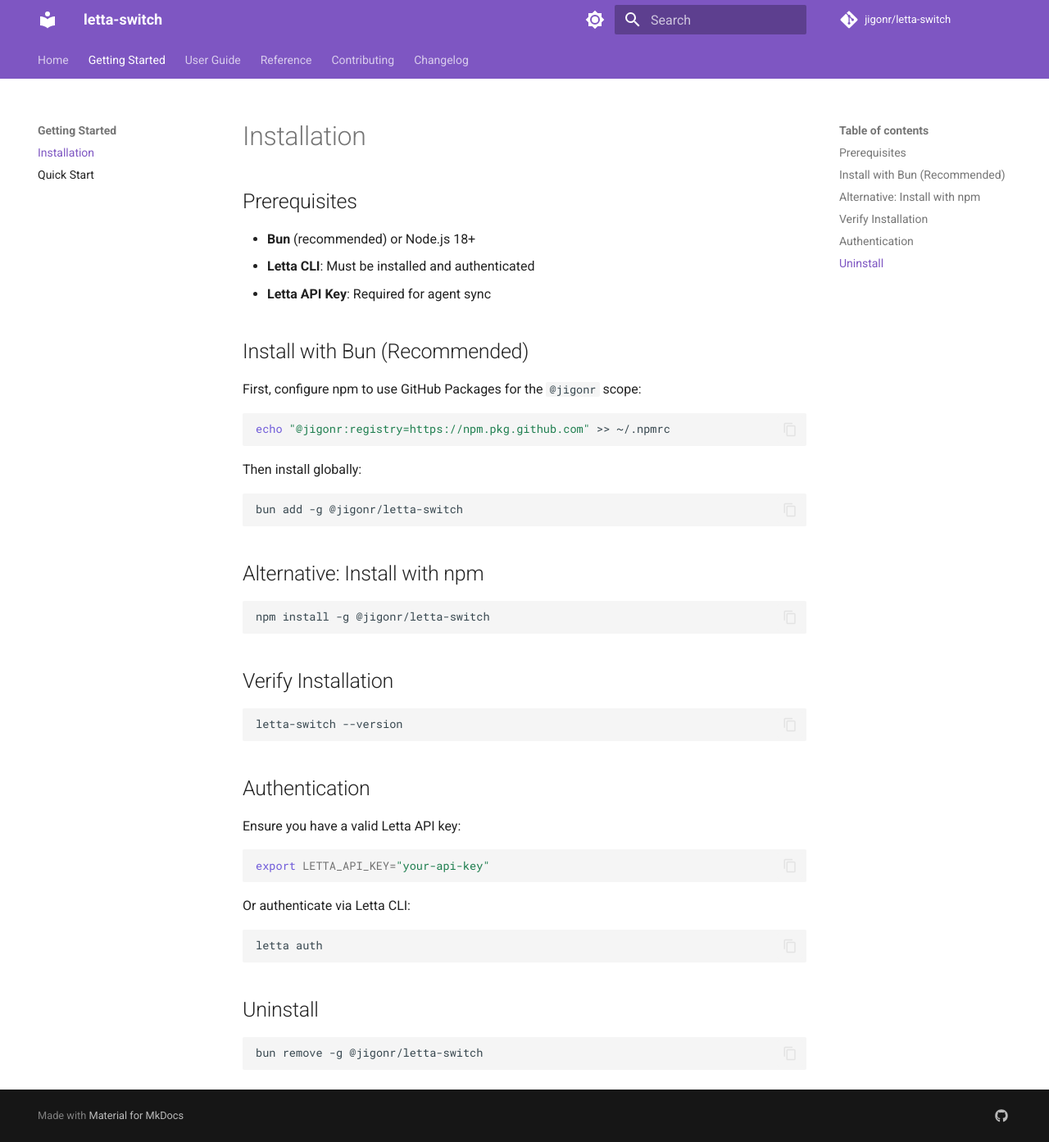
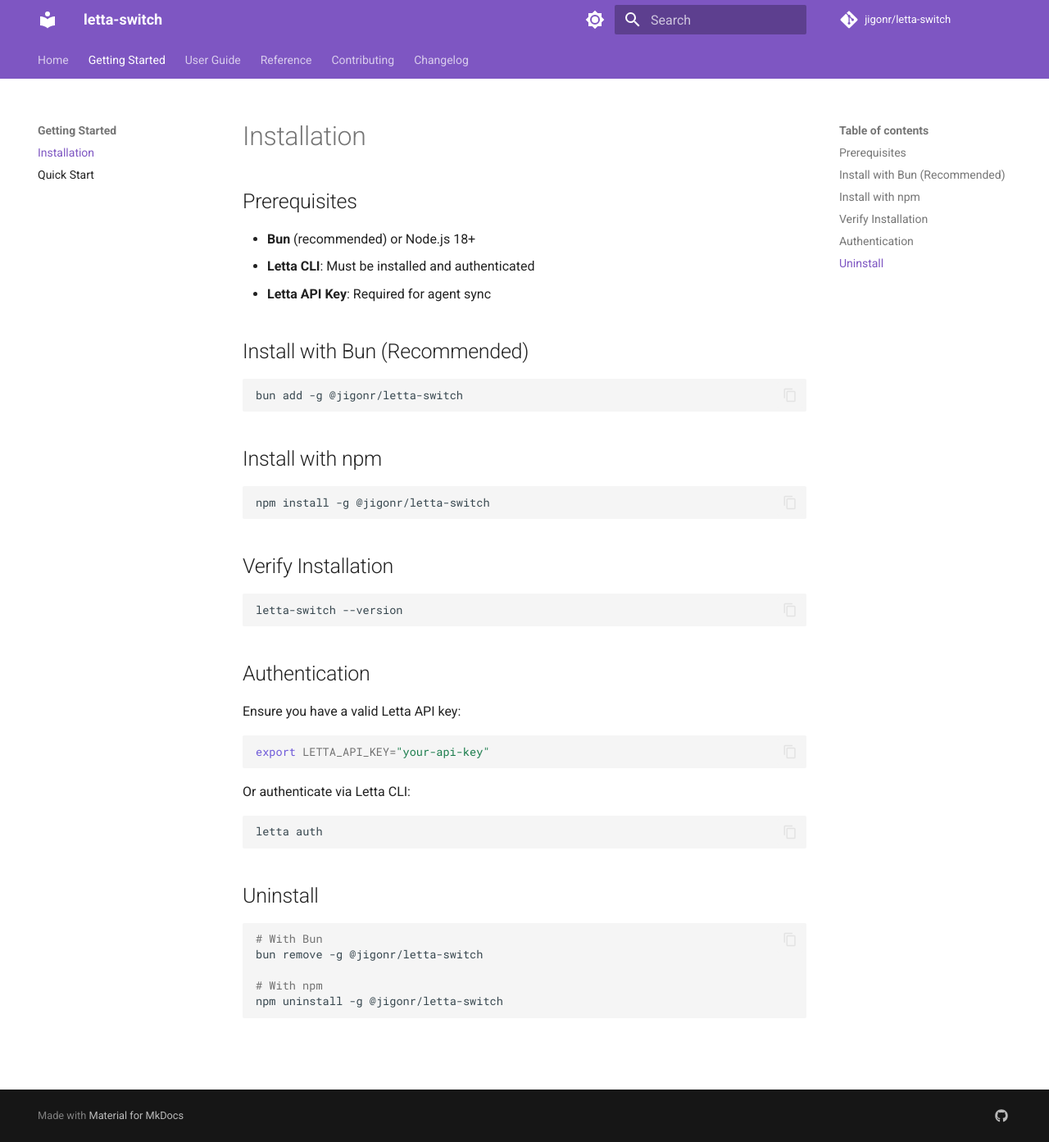
Before and after one commit to jigonr/letta-switch, an MkDocs documentation site: the page built from docs/getting-started/installation.md, in a window 1280 px wide and 1393 px high. Shown: the whole window at 82% size. Built offline with MkDocs 1.6.1 and Material for MkDocs 9.7.7, drawn with Linux system fonts in a browser that asks for light colours; comment, search, counter and statistics services are not loaded.

Commit message:
docs: simplify installation instructions
- Remove GitHub Packages configuration step
- Show both Bun (recommended) and npm options
- Streamline README

````diff
--- a/docs/getting-started/installation.md
+++ b/docs/getting-started/installation.md
@@ -8,19 +8,11 @@
 
 ## Install with Bun (Recommended)
 
-First, configure npm to use GitHub Packages for the `@jigonr` scope:
-
-```bash
-echo "@jigonr:registry=https://npm.pkg.github.com" >> ~/.npmrc
-```
-
-Then install globally:
-
 ```bash
 bun add -g @jigonr/letta-switch
 ```
 
-## Alternative: Install with npm
+## Install with npm
 
 ```bash
 npm install -g @jigonr/letta-switch
@@ -49,5 +41,9 @@ letta auth
 ## Uninstall
 
 ```bash
+# With Bun
 bun remove -g @jigonr/letta-switch
+
+# With npm
+npm uninstall -g @jigonr/letta-switch
 ```
````
Also changed, not shown: README.md (+13 -48 lines), docs/index.md (+3 -5 lines).
